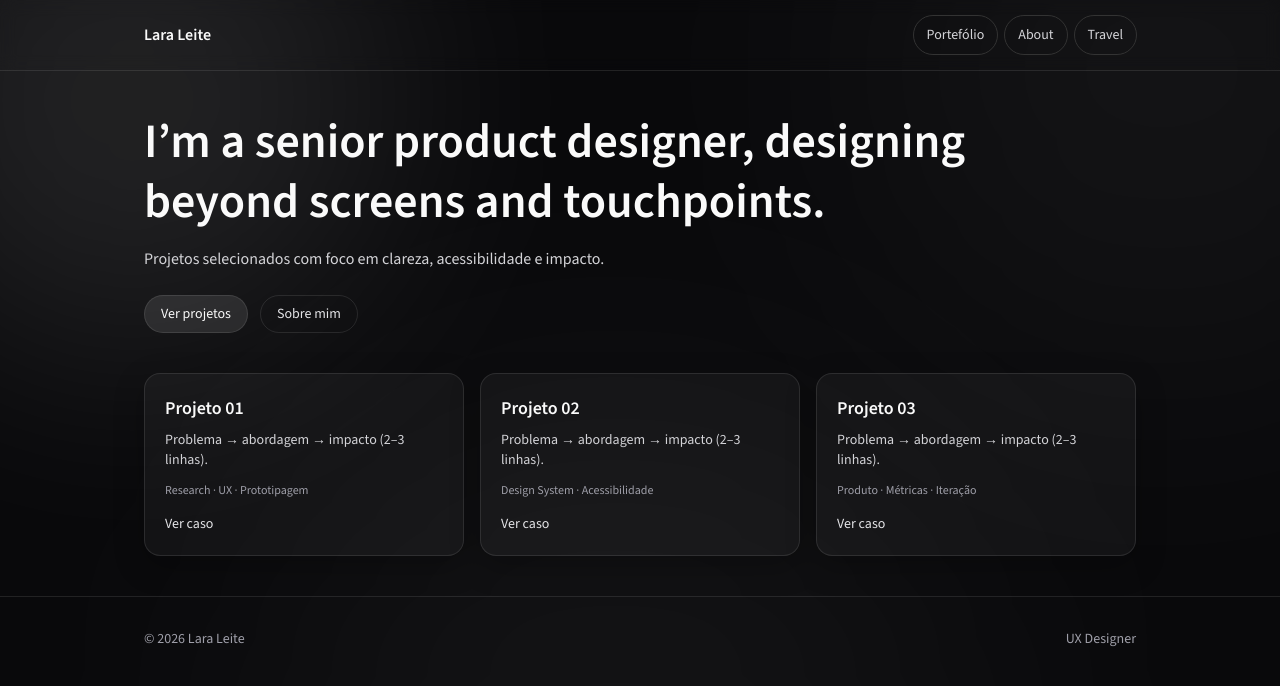
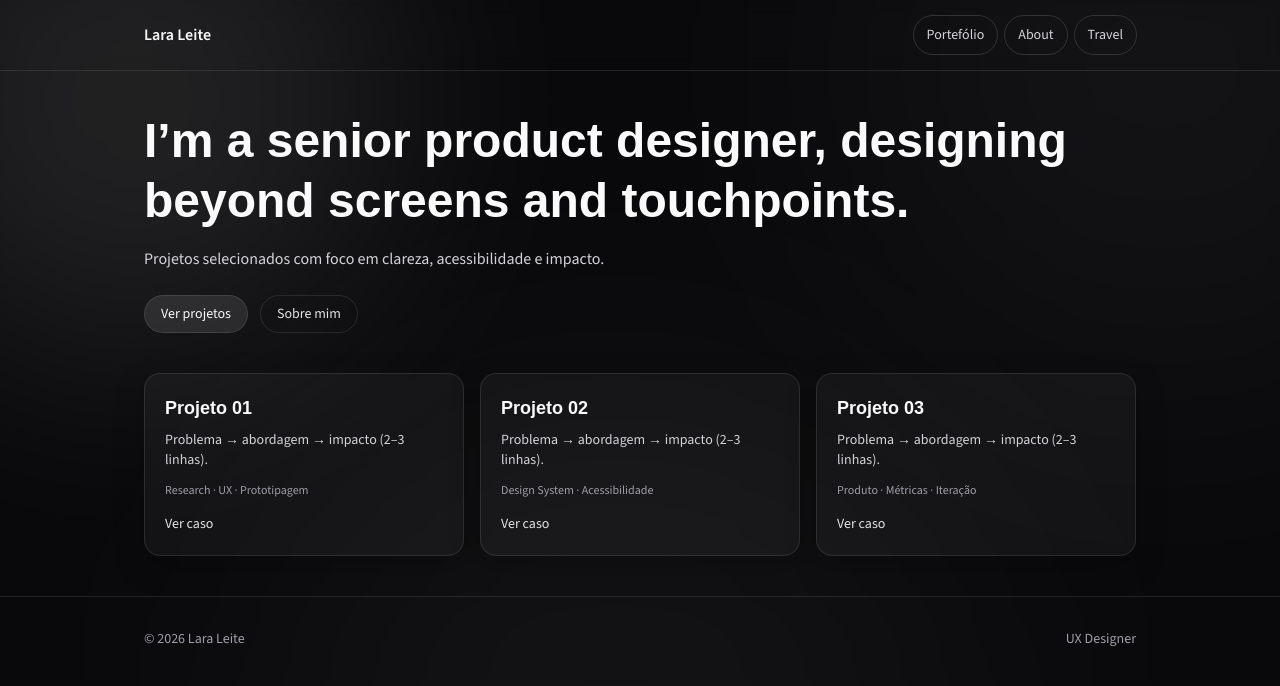
Before and after one commit to LaraLeite/portfolio, a Next.js app: page / in a window 1280 px wide. Shown: the top 686 px of the page. Built offline with nearby package versions, Linux system fonts and the light colour scheme.

Commit message:
Add Title font - globals.css

```diff
--- a/app/globals.css
+++ b/app/globals.css
@@ -1,6 +1,9 @@
 @import "tailwindcss";
+@import url('https://fonts.googleapis.com/css2?family=Yaldevi:wght@200;300;400;500;600;700&display=swap');
+
 
 h1, h2, h3, h4, h5, h6 {
+  font-family: "Yaldevi", sans-serif;
   font-weight: 600;
 }
 
```
